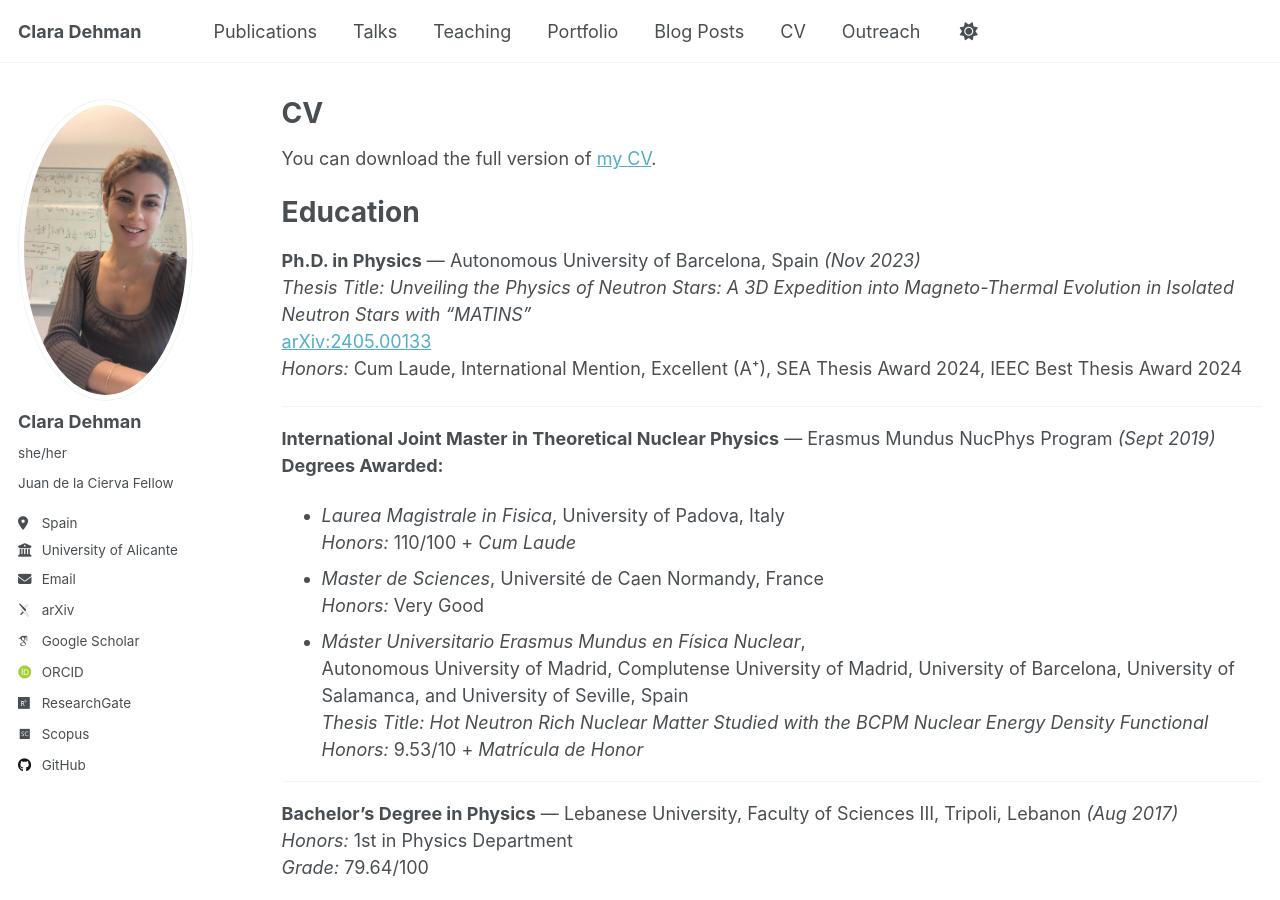
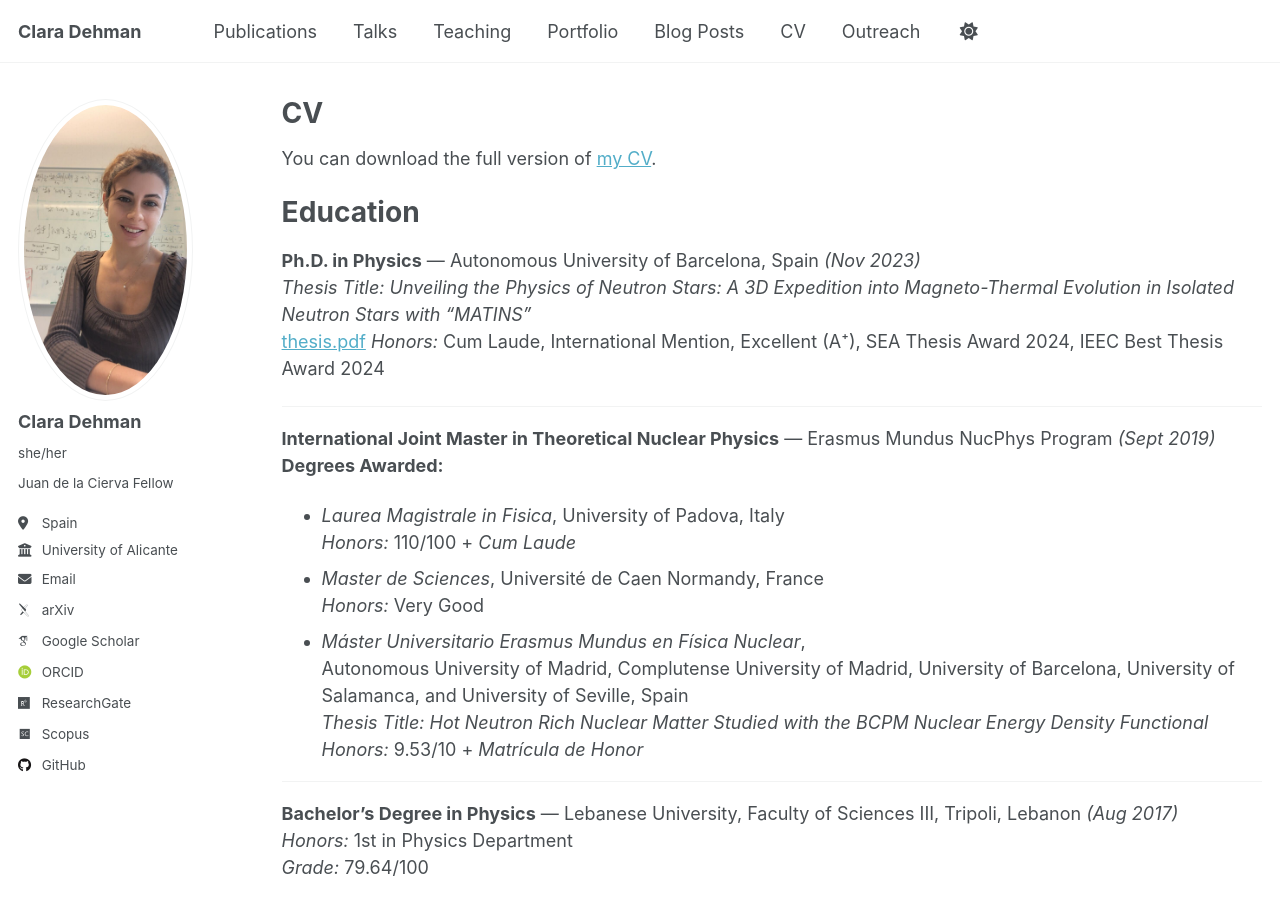
Before and after one commit to ClaraDehman/ClaraDehman.github.io, a Jekyll site: the page built from _pages/cv.md, in a window 1280 px wide and 900 px high. Built offline with Jekyll 4.4.1, drawn with Linux system fonts in a browser that asks for light colours; some web fonts are replaced.

Commit message:
Update cv.md

```diff
--- a/_pages/cv.md
+++ b/_pages/cv.md
@@ -15,7 +15,7 @@ Education
 ======
 **Ph.D. in Physics** — Autonomous University of Barcelona, Spain _(Nov 2023)_
 *Thesis Title:* *Unveiling the Physics of Neutron Stars: A 3D Expedition into Magneto-Thermal Evolution in Isolated Neutron Stars with “MATINS”*
-[arXiv:2405.00133](https://arxiv.org/pdf/2405.00133)
+[thesis.pdf](/files/thesis.pdf)
 *Honors:* Cum Laude, International Mention, Excellent (A⁺), SEA Thesis Award 2024, IEEC Best Thesis Award 2024
 
 ---
```
